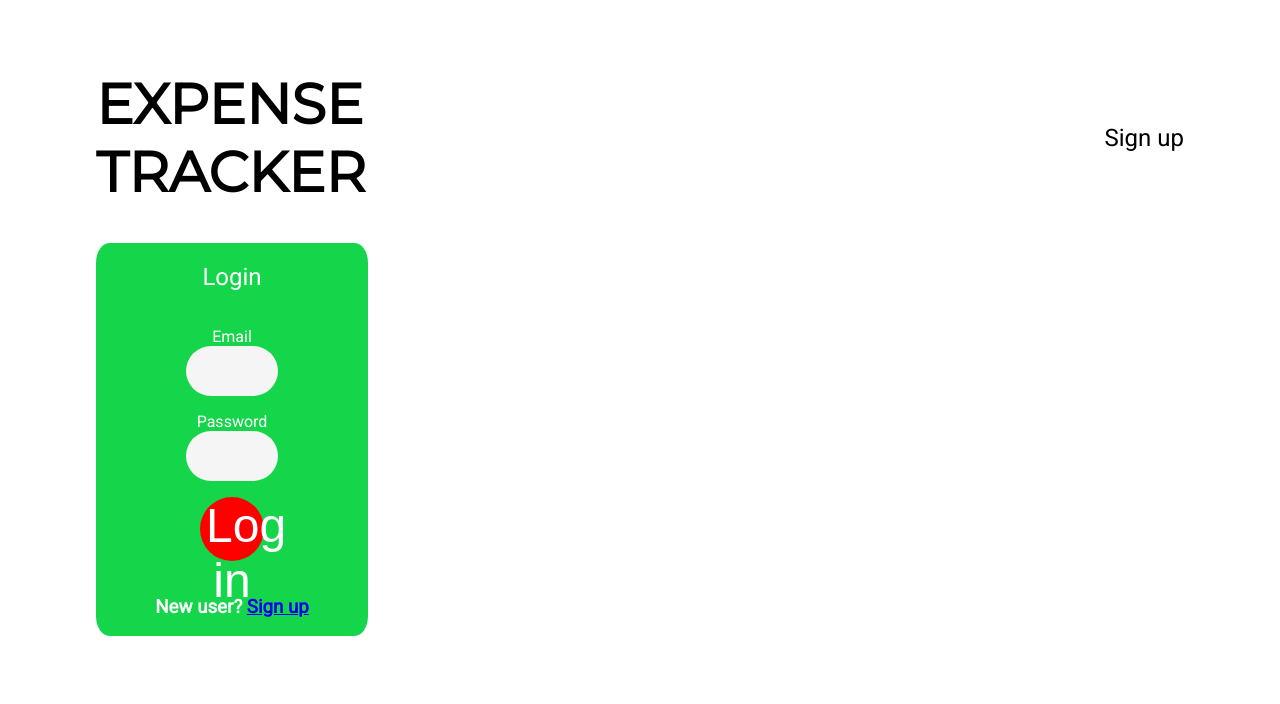
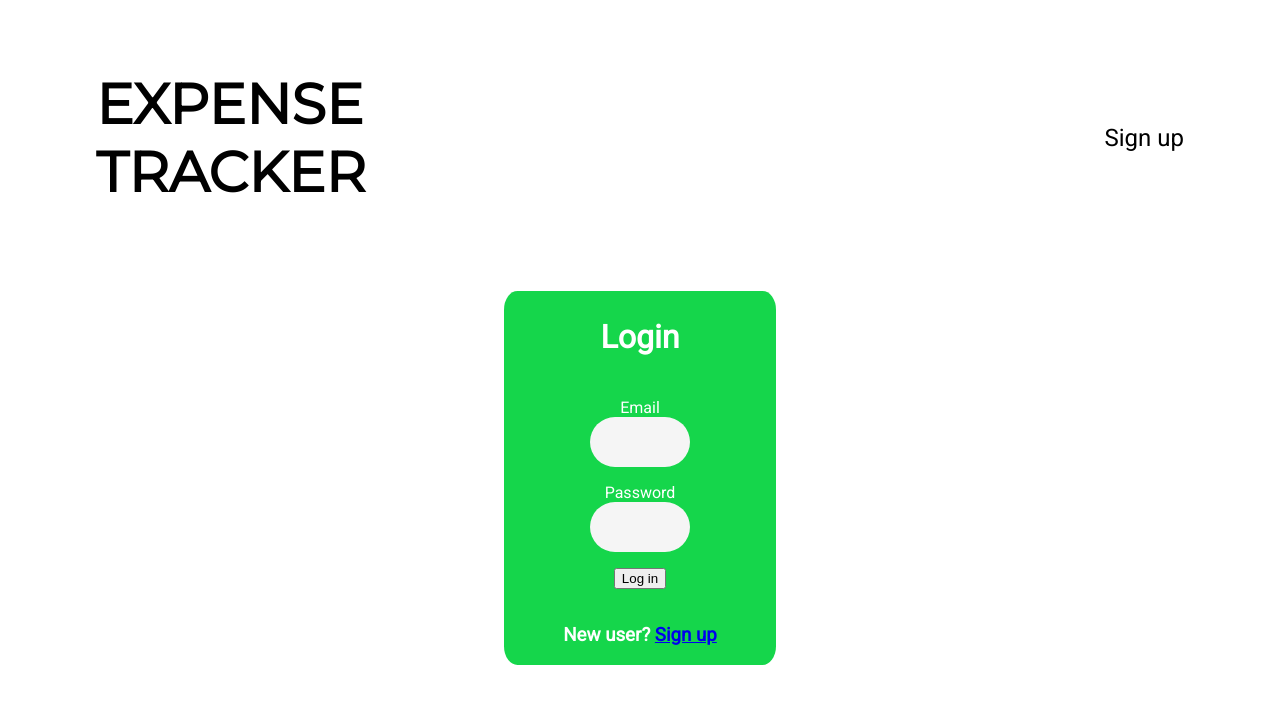
Before and after one commit to veronika-simic/expense-tracker, a React (Create React App) app: page / in a window 1280 px wide. Shown: the top 704 px of the page. Built offline with nearby package versions, Linux system fonts and the light colour scheme.

Commit message:
style buttons

```diff
--- a/src/components/NavigationBar/NavigationBar.css
+++ b/src/components/NavigationBar/NavigationBar.css
@@ -4,7 +4,7 @@
     align-items: center;
 }
 
-h2 {
+.navigation > h2 {
   font-size: 1.5rem;
   font-weight: 100;
 }
--- a/src/components/pages/Home/HomePage.css
+++ b/src/components/pages/Home/HomePage.css
@@ -1,4 +1,4 @@
-button {
+.new-expense {
   border: none;
   border-radius: 50%;
   background-color: red;
--- a/src/components/pages/Home/HomePage.js
+++ b/src/components/pages/Home/HomePage.js
@@ -53,7 +53,7 @@
         <ExpensesAmount items={newExpenses} />
       </div>
       <Expenses items={newExpenses}></Expenses>
-      <button onClick={navigateToNewExpense}>+</button>
+      <button className="new-expense" onClick={navigateToNewExpense}>+</button>
     </>
   );
 }
--- a/src/components/pages/Login/Login.css
+++ b/src/components/pages/Login/Login.css
@@ -5,10 +5,9 @@
   row-gap: 1rem;
   display: flex;
   flex-direction: column;
-  justify-content: center;
-  align-items: center;
   width: 25%;
   text-align: center;
+  margin: 3rem auto 0 auto;
 }
 
 label {
--- a/src/components/pages/Login/Login.js
+++ b/src/components/pages/Login/Login.js
@@ -12,7 +12,9 @@
         <label for="password">Password</label>
         <input type="password" id="password" required></input>
       </div>
-      <button>Log in</button>
+      <div>
+        <button>Log in</button>
+      </div>
       <h3>
         New user? <a href="/">Sign up</a>
       </h3>
```
